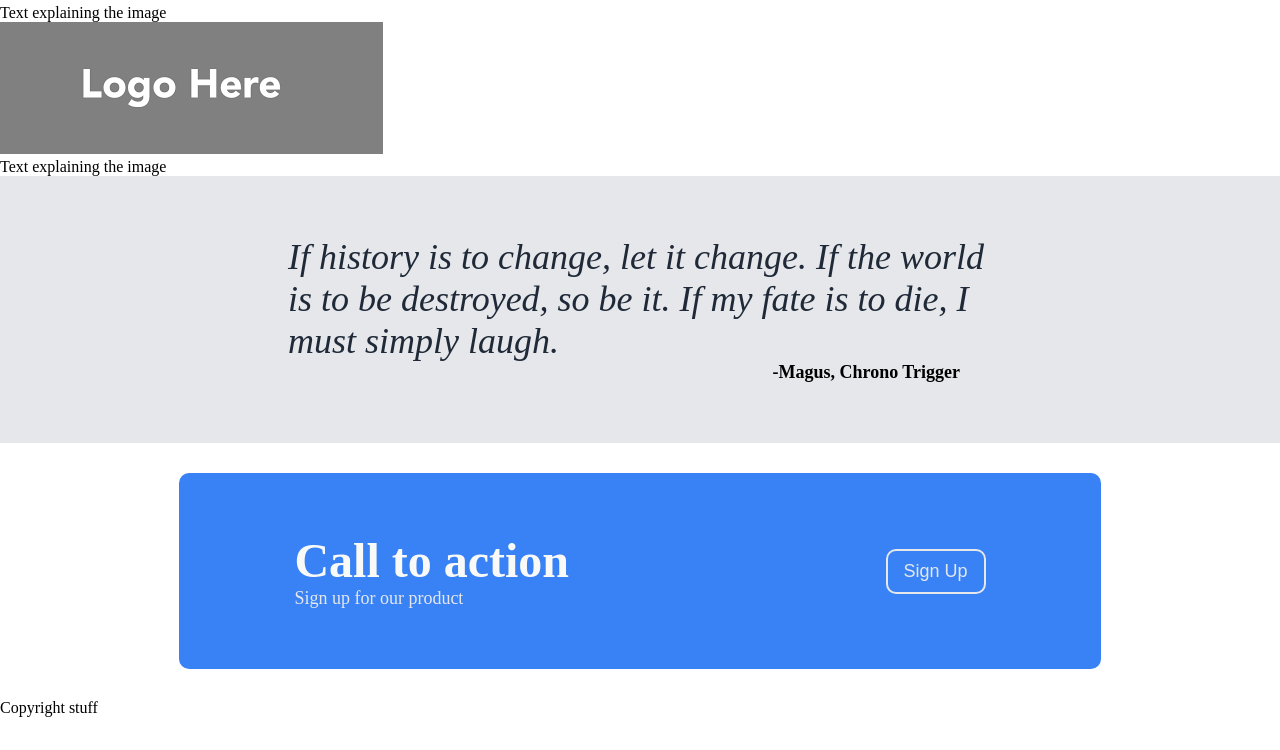
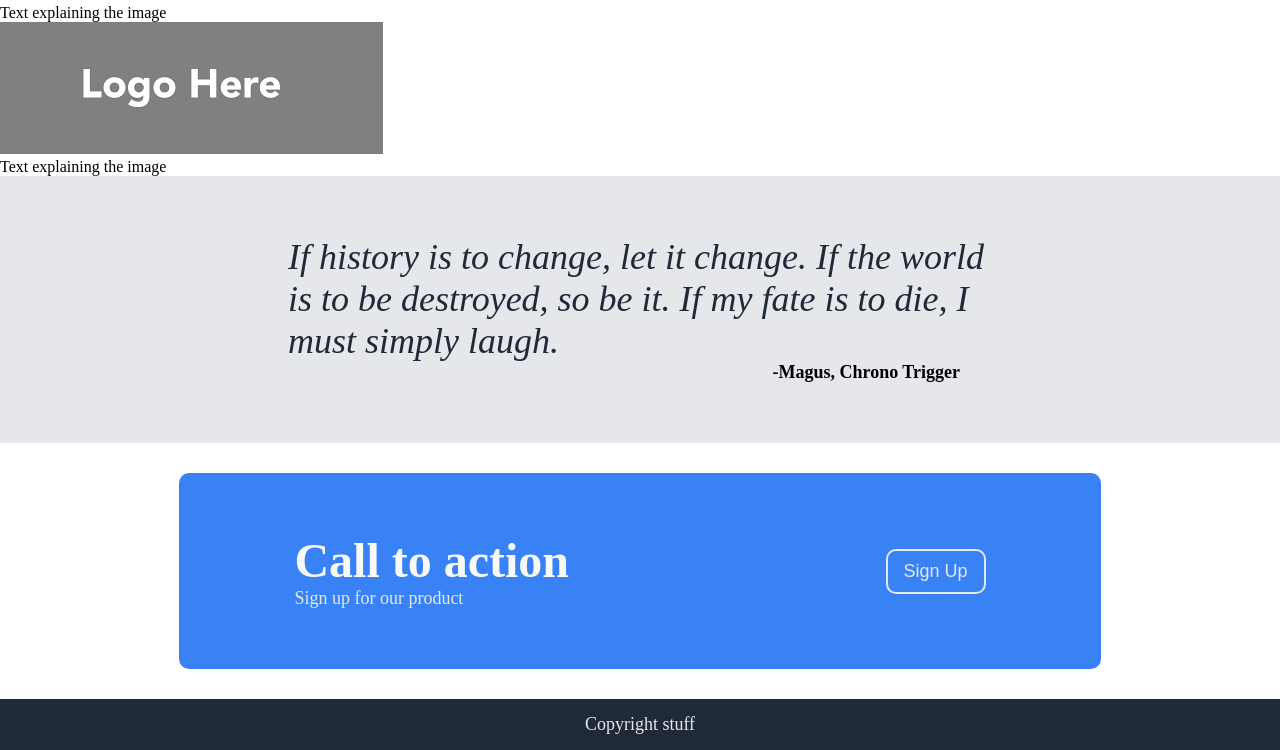
Before and after one commit to Nodnarz/fake-business-exercise, a plain HTML site: page index.html in a window 1280 px wide. Shown: the part 668-1418 px from the top of the page. Before the commit the page ends 1385 px from the top, so only its background shows below. Drawn offline with Linux system fonts and the light colour scheme.

Commit message:
Finish styling of footer

```diff
--- a/index.html
+++ b/index.html
@@ -51,8 +51,11 @@
             <button type="button" id="button2">Sign Up</button>
         </div>
     </div>
+
     <!-- Footer -->
-    <div>Copyright stuff</div>
+    <div class="footer">
+        <div class="hero-secondary-text">Copyright stuff</div>
+    </div>
 
 </body>
 </html>
--- a/styles.css
+++ b/styles.css
@@ -19,6 +19,7 @@ body, p {
 }
 
 /* Section 3 */
+
 .container3 {
     background-color: #E5E7EB;
     display: flex;
@@ -70,3 +71,12 @@ body, p {
     width: 100px;
     align-self: center;
 }
+
+/* Footer */
+
+.footer {
+    background-color: #1F2937;
+    display: flex;
+    justify-content: center;
+    padding: 15px 0;
+}
```
